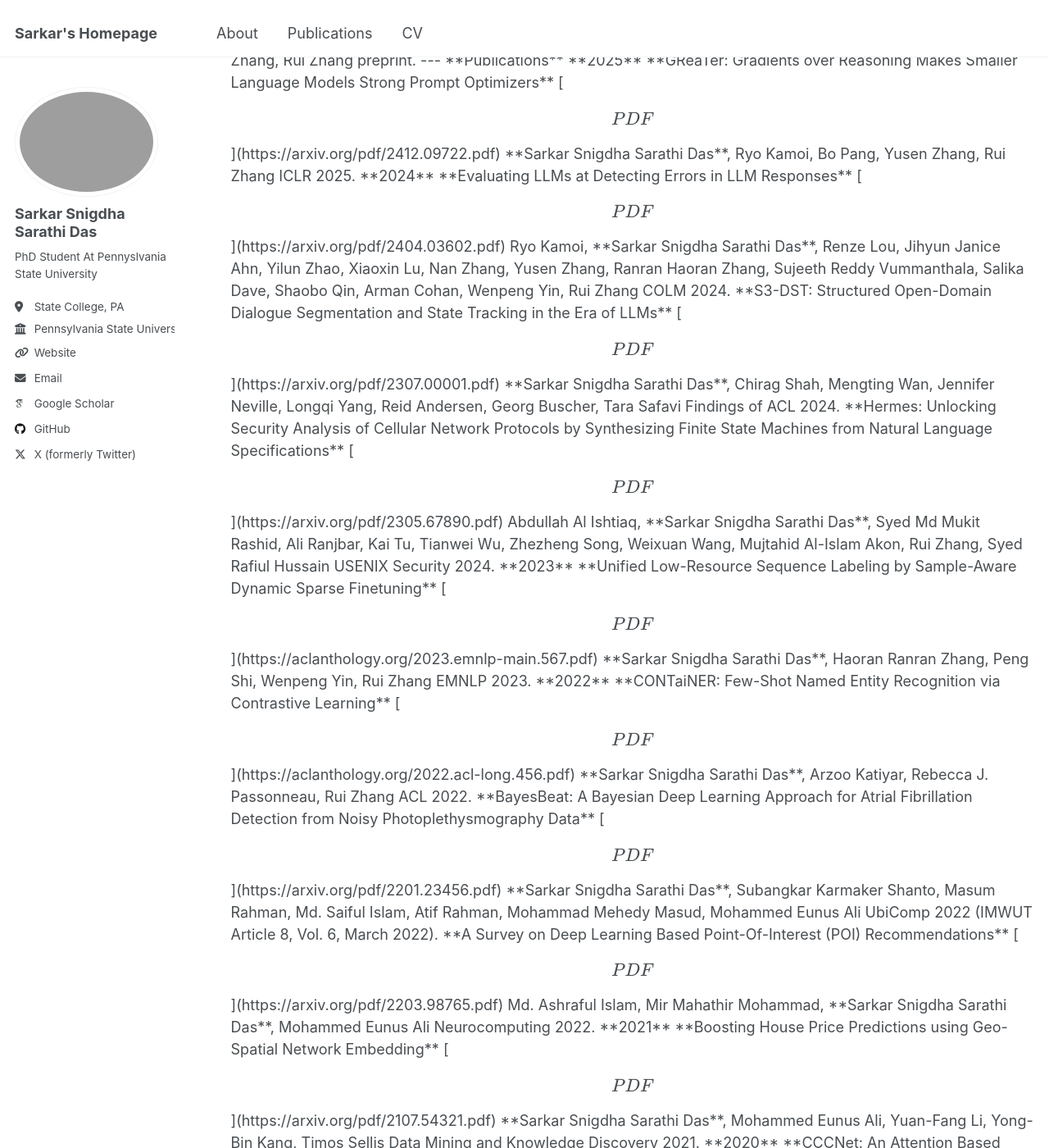
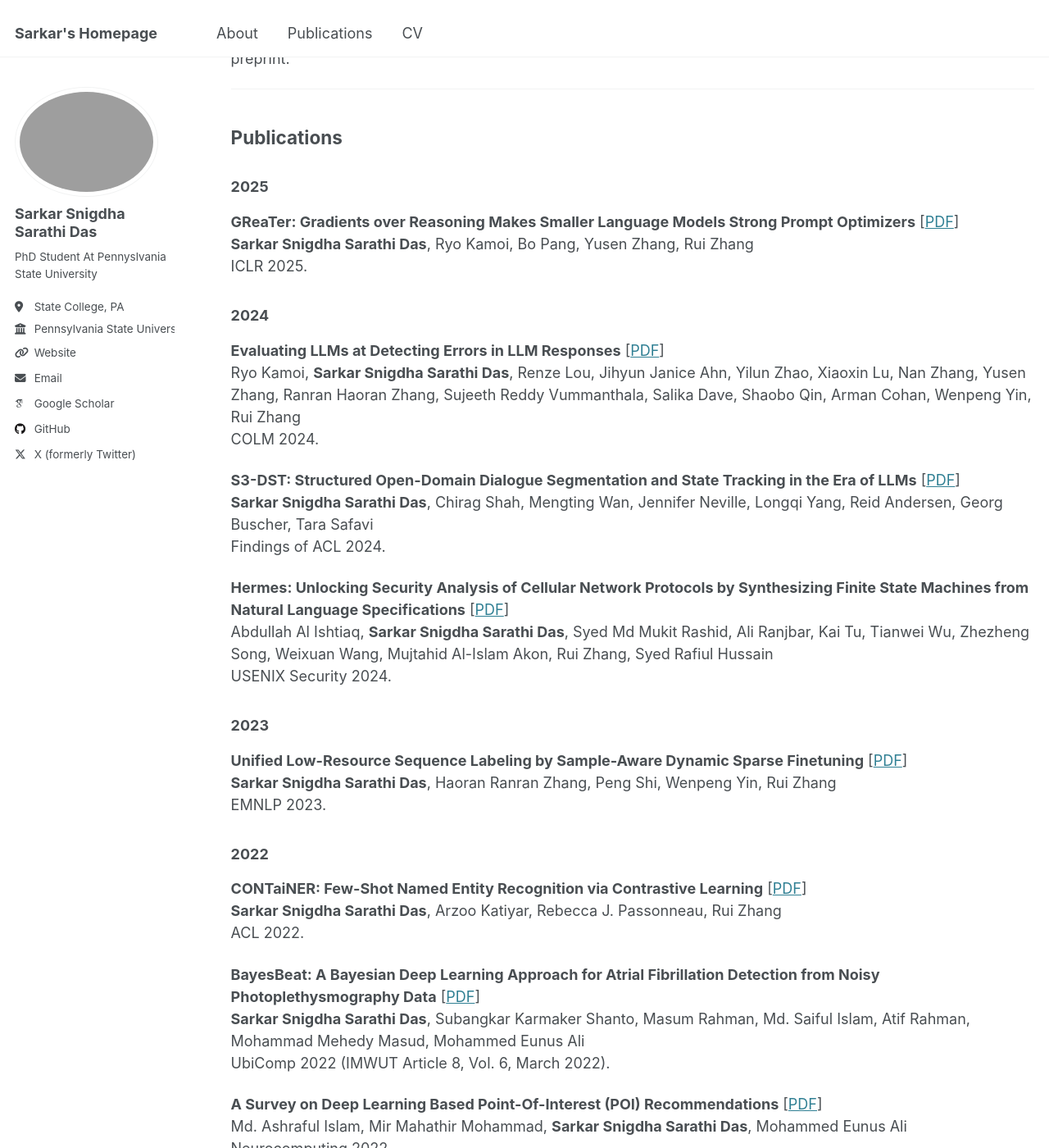
Before and after one commit to Sarathismg/sarathismg.github.io, a Jekyll site: the page built from _pages/publications.html, in a window 1280 px wide and 1400 px high, scrolled down 483 px. Shown: the whole window at 82% size. Built offline with Jekyll 4.4.1, drawn with Linux system fonts in a browser that asks for light colours; some web fonts are replaced; some of the changed text lies outside the part shown.

Commit message:
Update publications.html

```diff
--- a/_pages/publications.html
+++ b/_pages/publications.html
@@ -5,72 +5,141 @@ permalink: /publications/
 author_profile: true
 ---
 
-**Preprints**
+<div class="publications">
 
-**Using Large Language Models to Generate, Validate, and Apply User Intent Taxonomies** [\[PDF\]](https://arxiv.org/pdf/2309.13063.pdf)
-Chirag Shah, Ryen W. White, Reid Andersen, Georg Buscher, Scott Counts, **Sarkar Snigdha Sarathi Das**, Ali Montazer, Sathish Manivannan, Jennifer Neville, Xiaochuan Ni, Nagu Rangan, Tara Safavi, Siddharth Suri, Mengting Wan, Leijie Wang, Longqi Yang
+  <h2>Preprints</h2>
+
+  <div class="publication-item">
+    <p>
+      <strong>Using Large Language Models to Generate, Validate, and Apply User Intent Taxonomies</strong>
+      [<a href="https://arxiv.org/pdf/2309.13063.pdf" target="_blank">PDF</a>]<br>
+      Chirag Shah, Ryen W. White, Reid Andersen, Georg Buscher, Scott Counts, <strong>Sarkar Snigdha Sarathi Das</strong>, Ali Montazer, Sathish Manivannan, Jennifer Neville, Xiaochuan Ni, Nagu Rangan, Tara Safavi, Siddharth Suri, Mengting Wan, Leijie Wang, Longqi Yang<br>
       preprint.
+    </p>
+  </div>
 
-**Verbosity ≠ Veracity: Demystify Verbosity Compensation Behavior of Large Language Models** [\[PDF\]](https://arxiv.org/pdf/2411.07858.pdf)
-Yusen Zhang, **Sarkar Snigdha Sarathi Das**, Rui Zhang
+  <div class="publication-item">
+    <p>
+      <strong>Verbosity ≠ Veracity: Demystify Verbosity Compensation Behavior of Large Language Models</strong>
+      [<a href="https://arxiv.org/pdf/2411.07858.pdf" target="_blank">PDF</a>]<br>
+      Yusen Zhang, <strong>Sarkar Snigdha Sarathi Das</strong>, Rui Zhang<br>
       preprint.
+    </p>
+  </div>
 
-**VisOnlyQA: Large Vision Language Models Still Struggle with Visual Perception of Geometric Information** [\[PDF\]](https://arxiv.org/pdf/2412.00947.pdf)
-Ryo Kamoi, Yusen Zhang, **Sarkar Snigdha Sarathi Das**, Ranran Haoran Zhang, Rui Zhang
+  <div class="publication-item">
+    <p>
+      <strong>VisOnlyQA: Large Vision Language Models Still Struggle with Visual Perception of Geometric Information</strong>
+      [<a href="https://arxiv.org/pdf/2412.00947.pdf" target="_blank">PDF</a>]<br>
+      Ryo Kamoi, Yusen Zhang, <strong>Sarkar Snigdha Sarathi Das</strong>, Ranran Haoran Zhang, Rui Zhang<br>
       preprint.
+    </p>
+  </div>
 
----
+  <hr>
 
-**Publications**
+  <h2>Publications</h2>
 
-**2025**
+  <h3>2025</h3>
 
-**GReaTer: Gradients over Reasoning Makes Smaller Language Models Strong Prompt Optimizers** [\[PDF\]](https://arxiv.org/pdf/2412.09722.pdf)
-**Sarkar Snigdha Sarathi Das**, Ryo Kamoi, Bo Pang, Yusen Zhang, Rui Zhang
+  <div class="publication-item">
+    <p>
+      <strong>GReaTer: Gradients over Reasoning Makes Smaller Language Models Strong Prompt Optimizers</strong>
+      [<a href="https://arxiv.org/pdf/2412.09722.pdf" target="_blank">PDF</a>]<br>
+      <strong>Sarkar Snigdha Sarathi Das</strong>, Ryo Kamoi, Bo Pang, Yusen Zhang, Rui Zhang<br>
       ICLR 2025.
+    </p>
+  </div>
 
-**2024**
+  <h3>2024</h3>
 
-**Evaluating LLMs at Detecting Errors in LLM Responses** [\[PDF\]](https://arxiv.org/pdf/2404.03602.pdf)
-Ryo Kamoi, **Sarkar Snigdha Sarathi Das**, Renze Lou, Jihyun Janice Ahn, Yilun Zhao, Xiaoxin Lu, Nan Zhang, Yusen Zhang, Ranran Haoran Zhang, Sujeeth Reddy Vummanthala, Salika Dave, Shaobo Qin, Arman Cohan, Wenpeng Yin, Rui Zhang
+  <div class="publication-item">
+    <p>
+      <strong>Evaluating LLMs at Detecting Errors in LLM Responses</strong>
+      [<a href="https://arxiv.org/pdf/2404.03602.pdf" target="_blank">PDF</a>]<br>
+      Ryo Kamoi, <strong>Sarkar Snigdha Sarathi Das</strong>, Renze Lou, Jihyun Janice Ahn, Yilun Zhao, Xiaoxin Lu, Nan Zhang, Yusen Zhang, Ranran Haoran Zhang, Sujeeth Reddy Vummanthala, Salika Dave, Shaobo Qin, Arman Cohan, Wenpeng Yin, Rui Zhang<br>
       COLM 2024.
+    </p>
+  </div>
 
-**S3-DST: Structured Open-Domain Dialogue Segmentation and State Tracking in the Era of LLMs** [\[PDF\]](https://arxiv.org/pdf/2307.00001.pdf)
-**Sarkar Snigdha Sarathi Das**, Chirag Shah, Mengting Wan, Jennifer Neville, Longqi Yang, Reid Andersen, Georg Buscher, Tara Safavi
+  <div class="publication-item">
+    <p>
+      <strong>S3-DST: Structured Open-Domain Dialogue Segmentation and State Tracking in the Era of LLMs</strong>
+      [<a href="https://arxiv.org/pdf/2307.00001.pdf" target="_blank">PDF</a>]<br>
+      <strong>Sarkar Snigdha Sarathi Das</strong>, Chirag Shah, Mengting Wan, Jennifer Neville, Longqi Yang, Reid Andersen, Georg Buscher, Tara Safavi<br>
       Findings of ACL 2024.
+    </p>
+  </div>
 
-**Hermes: Unlocking Security Analysis of Cellular Network Protocols by Synthesizing Finite State Machines from Natural Language Specifications** [\[PDF\]](https://arxiv.org/pdf/2305.67890.pdf)
-Abdullah Al Ishtiaq, **Sarkar Snigdha Sarathi Das**, Syed Md Mukit Rashid, Ali Ranjbar, Kai Tu, Tianwei Wu, Zhezheng Song, Weixuan Wang, Mujtahid Al-Islam Akon, Rui Zhang, Syed Rafiul Hussain
+  <div class="publication-item">
+    <p>
+      <strong>Hermes: Unlocking Security Analysis of Cellular Network Protocols by Synthesizing Finite State Machines from Natural Language Specifications</strong>
+      [<a href="https://arxiv.org/pdf/2305.67890.pdf" target="_blank">PDF</a>]<br>
+      Abdullah Al Ishtiaq, <strong>Sarkar Snigdha Sarathi Das</strong>, Syed Md Mukit Rashid, Ali Ranjbar, Kai Tu, Tianwei Wu, Zhezheng Song, Weixuan Wang, Mujtahid Al-Islam Akon, Rui Zhang, Syed Rafiul Hussain<br>
       USENIX Security 2024.
+    </p>
+  </div>
 
-**2023**
+  <h3>2023</h3>
 
-**Unified Low-Resource Sequence Labeling by Sample-Aware Dynamic Sparse Finetuning** [\[PDF\]](https://aclanthology.org/2023.emnlp-main.567.pdf)
-**Sarkar Snigdha Sarathi Das**, Haoran Ranran Zhang, Peng Shi, Wenpeng Yin, Rui Zhang
+  <div class="publication-item">
+    <p>
+      <strong>Unified Low-Resource Sequence Labeling by Sample-Aware Dynamic Sparse Finetuning</strong>
+      [<a href="https://aclanthology.org/2023.emnlp-main.567.pdf" target="_blank">PDF</a>]<br>
+      <strong>Sarkar Snigdha Sarathi Das</strong>, Haoran Ranran Zhang, Peng Shi, Wenpeng Yin, Rui Zhang<br>
       EMNLP 2023.
+    </p>
+  </div>
 
-**2022**
+  <h3>2022</h3>
 
-**CONTaiNER: Few-Shot Named Entity Recognition via Contrastive Learning** [\[PDF\]](https://aclanthology.org/2022.acl-long.456.pdf)
-**Sarkar Snigdha Sarathi Das**, Arzoo Katiyar, Rebecca J. Passonneau, Rui Zhang
+  <div class="publication-item">
+    <p>
+      <strong>CONTaiNER: Few-Shot Named Entity Recognition via Contrastive Learning</strong>
+      [<a href="https://aclanthology.org/2022.acl-long.456.pdf" target="_blank">PDF</a>]<br>
+      <strong>Sarkar Snigdha Sarathi Das</strong>, Arzoo Katiyar, Rebecca J. Passonneau, Rui Zhang<br>
       ACL 2022.
+    </p>
+  </div>
 
-**BayesBeat: A Bayesian Deep Learning Approach for Atrial Fibrillation Detection from Noisy Photoplethysmography Data** [\[PDF\]](https://arxiv.org/pdf/2201.23456.pdf)
-**Sarkar Snigdha Sarathi Das**, Subangkar Karmaker Shanto, Masum Rahman, Md. Saiful Islam, Atif Rahman, Mohammad Mehedy Masud, Mohammed Eunus Ali
+  <div class="publication-item">
+    <p>
+      <strong>BayesBeat: A Bayesian Deep Learning Approach for Atrial Fibrillation Detection from Noisy Photoplethysmography Data</strong>
+      [<a href="https://arxiv.org/pdf/2201.23456.pdf" target="_blank">PDF</a>]<br>
+      <strong>Sarkar Snigdha Sarathi Das</strong>, Subangkar Karmaker Shanto, Masum Rahman, Md. Saiful Islam, Atif Rahman, Mohammad Mehedy Masud, Mohammed Eunus Ali<br>
       UbiComp 2022 (IMWUT Article 8, Vol. 6, March 2022).
+    </p>
+  </div>
 
-**A Survey on Deep Learning Based Point-Of-Interest (POI) Recommendations** [\[PDF\]](https://arxiv.org/pdf/2203.98765.pdf)
-Md. Ashraful Islam, Mir Mahathir Mohammad, **Sarkar Snigdha Sarathi Das**, Mohammed Eunus Ali
+  <div class="publication-item">
+    <p>
+      <strong>A Survey on Deep Learning Based Point-Of-Interest (POI) Recommendations</strong>
+      [<a href="https://arxiv.org/pdf/2203.98765.pdf" target="_blank">PDF</a>]<br>
+      Md. Ashraful Islam, Mir Mahathir Mohammad, <strong>Sarkar Snigdha Sarathi Das</strong>, Mohammed Eunus Ali<br>
       Neurocomputing 2022.
+    </p>
+  </div>
 
-**2021**
+  <h3>2021</h3>
 
-**Boosting House Price Predictions using Geo-Spatial Network Embedding** [\[PDF\]](https://arxiv.org/pdf/2107.54321.pdf)
-**Sarkar Snigdha Sarathi Das**, Mohammed Eunus Ali, Yuan-Fang Li, Yong-Bin Kang, Timos Sellis
+  <div class="publication-item">
+    <p>
+      <strong>Boosting House Price Predictions using Geo-Spatial Network Embedding</strong>
+      [<a href="https://arxiv.org/pdf/2107.54321.pdf" target="_blank">PDF</a>]<br>
+      <strong>Sarkar Snigdha Sarathi Das</strong>, Mohammed Eunus Ali, Yuan-Fang Li, Yong-Bin Kang, Timos Sellis<br>
       Data Mining and Knowledge Discovery 2021.
+    </p>
+  </div>
 
-**2020**
+  <h3>2020</h3>
 
-**CCCNet: An Attention Based Deep Learning Framework for Categorized Counting of Crowd in Different Body States** [\[PDF\]](https://ieeexplore.ieee.org/stamp/stamp.jsp?arnumber=1234567)
-**Sarkar Snigdha Sarathi Das**, Syed Md Mukit Rashid, Mohammed Eunus Ali
+  <div class="publication-item">
+    <p>
+      <strong>CCCNet: An Attention Based Deep Learning Framework for Categorized Counting of Crowd in Different Body States</strong>
+      [<a href="https://ieeexplore.ieee.org/stamp/stamp.jsp?arnumber=1234567" target="_blank">PDF</a>]<br>
+      <strong>Sarkar Snigdha Sarathi Das</strong>, Syed Md Mukit Rashid, Mohammed Eunus Ali<br>
       International Joint Conference on Neural Networks (IJCNN), IEEE 2020.
+    </p>
+  </div>
+
+</div>
```
Lines whose indentation alone changed are shown as unchanged.
